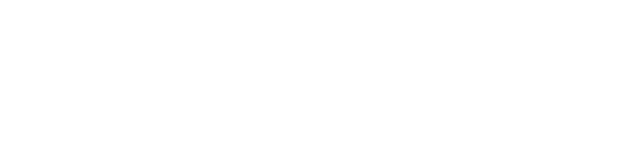
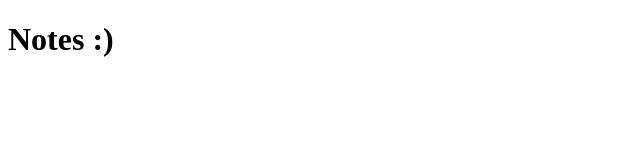
Before and after one commit to SergioRamz02/Notas, a plain HTML site: page index.html in a window 1280 px wide. Shown: the whole page, without its empty margins (0-640 px from the left). Drawn offline with Linux system fonts and the light colour scheme.

Commit message:
Primera intervención Yesica

```diff
--- a/index.html
+++ b/index.html
@@ -6,6 +6,6 @@
     <title>Document</title>
 </head>
 <body>
-
+   <h1>Notes :)</h1>
 </body>
 </html>
```
